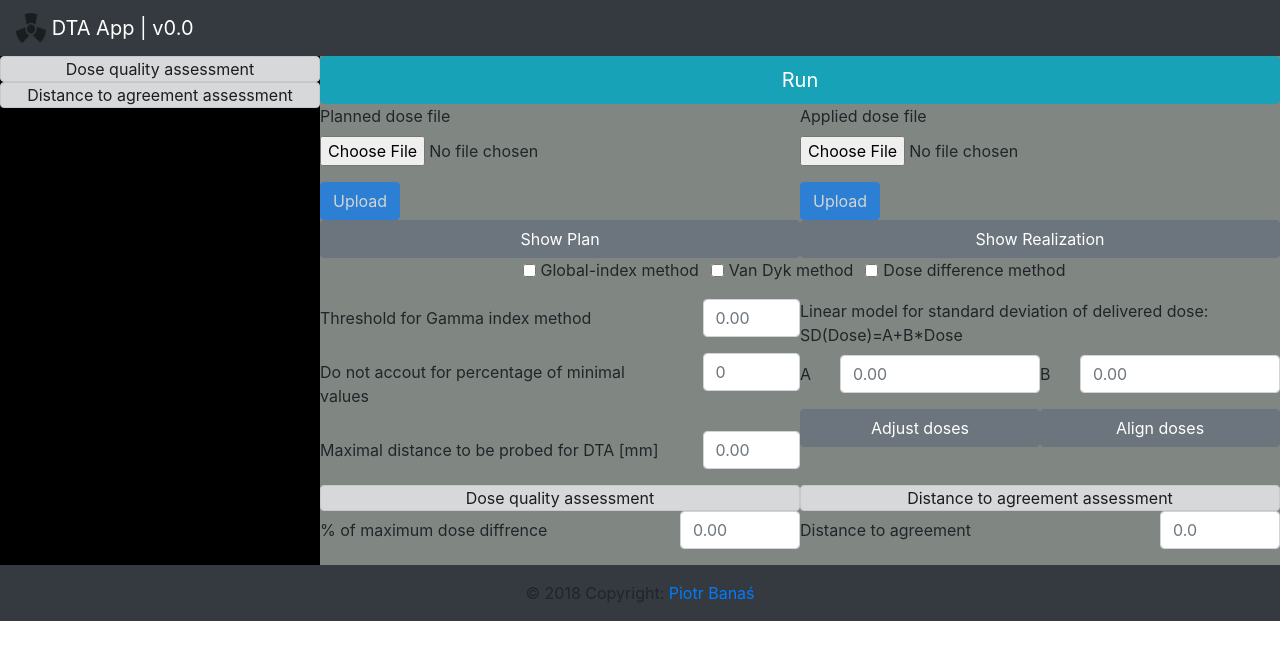
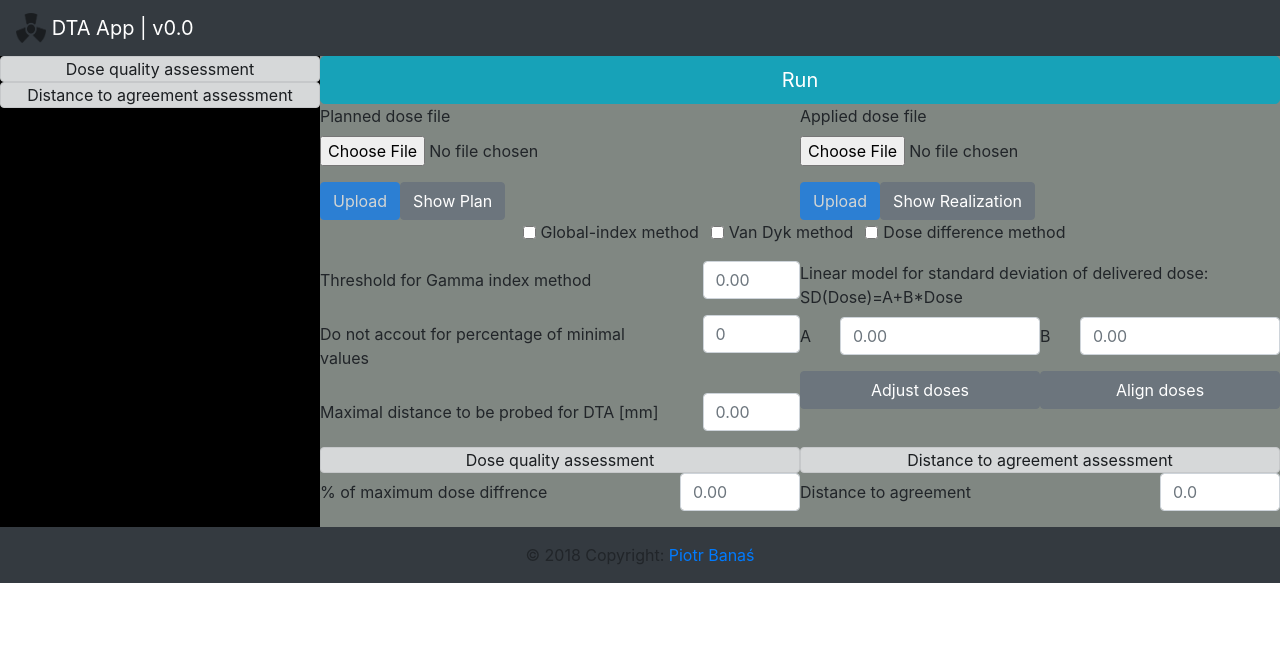
Before and after one commit to flunka/DTA, a React app in the folder app/http/web/: page / in a window 1280 px wide. Shown: the top 660 px of the page. Built offline with nearby package versions, Linux system fonts and the light colour scheme.

Commit message:
ADD: Upload and show planned and applied dose file

```diff
--- a/app/http/web/src/CommonOptions.jsx
+++ b/app/http/web/src/CommonOptions.jsx
@@ -3,6 +3,7 @@ import React from 'react';
 import {Container, Row, Col, Form, Button} from 'react-bootstrap';
 
 import UploadingButton from './UploadingButton.jsx';
+import ShowButton from './ShowButton.jsx';
 
 function CommonOptions(props) {
   return (
@@ -19,7 +20,8 @@ function CommonOptions(props) {
           <UploadingButton options={props.uploadButtons[0]}
           type={0}
           handeClickUploadButton={props.handeClickUploadButton}/>
-          <Button variant="secondary"  block>Show Plan</Button>
+          <ShowButton text="Show Plan"
+          type='planned' />
         </Col>
         <Col>
           <Form.Group controlId="formUploadAppliedDose">
@@ -29,7 +31,8 @@ function CommonOptions(props) {
           <UploadingButton options={props.uploadButtons[1]}
           type={1}
           handeClickUploadButton={props.handeClickUploadButton}/>
-          <Button variant="secondary" block>Show Realization</Button>
+          <ShowButton text="Show Realization"
+          type='applied' />
         </Col>
       </Row>
       <Row noGutters>{/*Methods checkboxes*/}
--- a/app/http/web/src/Content.jsx
+++ b/app/http/web/src/Content.jsx
@@ -68,8 +68,9 @@ class Content extends React.Component {
       form.append('applied_dose_file', file);
     }
 
-    fetch('http://localhost:5000/Upload', { // Your POST endpoint
+    fetch(process.env.API_URL +'/Upload', { // Your POST endpoint
       method: 'POST',
+      credentials: "include",
       body: form // This is your file object
     }).then(
       response => response.json() // if the response is a JSON object
--- a/app/http/web/src/MainPanel.jsx
+++ b/app/http/web/src/MainPanel.jsx
@@ -28,7 +28,7 @@ class MainPanel extends React.Component {
     const data = new FormData(event.target);
 
     this.setState({loading: true});
-    fetch('http://localhost:5000/', {
+    fetch(process.env.API_URL, {
           method: 'POST',
           body: data,
         })
--- /dev/null
+++ b/app/http/web/src/ShowButton.jsx
@@ -0,0 +1,48 @@
+import React from 'react';
+
+import {Button, Popover, OverlayTrigger, Image} from 'react-bootstrap';
+
+class ShowButon extends React.Component {
+  constructor(props){
+    super(props);
+    this.state = {
+      url: ""
+    };
+
+    this.get_image = this.get_image.bind(this);
+  }
+
+  get_image(type){
+    fetch(process.env.API_URL + '/GetImage?' + type + '=true', { // Your POST endpoint
+      method: 'GET',
+      credentials: "include"
+    }).then(
+      response => (response.json()) // if the response is a JSON object
+    ).then(
+      success => (
+          this.setState({
+            url: success.image
+          })
+        )
+    ).catch(
+      error => (
+          console.log(error)
+        ) // Handle the error response object
+    );
+  }
+  render(){
+    const popover = (
+      <Popover id="popover-basic" >
+        <Image src={this.state.url} />
+      </Popover>
+    );
+    return(
+        <OverlayTrigger trigger="click" placement="bottom" overlay={popover}>
+          <Button variant="secondary" onClick={() => this.get_image(this.props.type)}>{this.props.text}</Button>
+        </OverlayTrigger>
+      )
+
+  }
+}
+
+export default ShowButon;
--- a/app/http/web/src/UploadingButton.jsx
+++ b/app/http/web/src/UploadingButton.jsx
@@ -17,7 +17,7 @@ class UploadingButton extends React.Component{
         onClick={!(this.props.options.isLoading || this.props.options.isLoaded)
           ?(e) => this.props.handeClickUploadButton(this.props.type) : null}
       >
-      {this.props.options.isLoading === this.props.options.isLoaded && 'Upload'}
+      {this.props.options.isLoading == this.props.options.isLoaded && 'Upload'}
       {this.props.options.isLoading && 'Uploading...'}
       {this.props.options.isLoaded && 'Uploaded!'}
       </Button>
```
